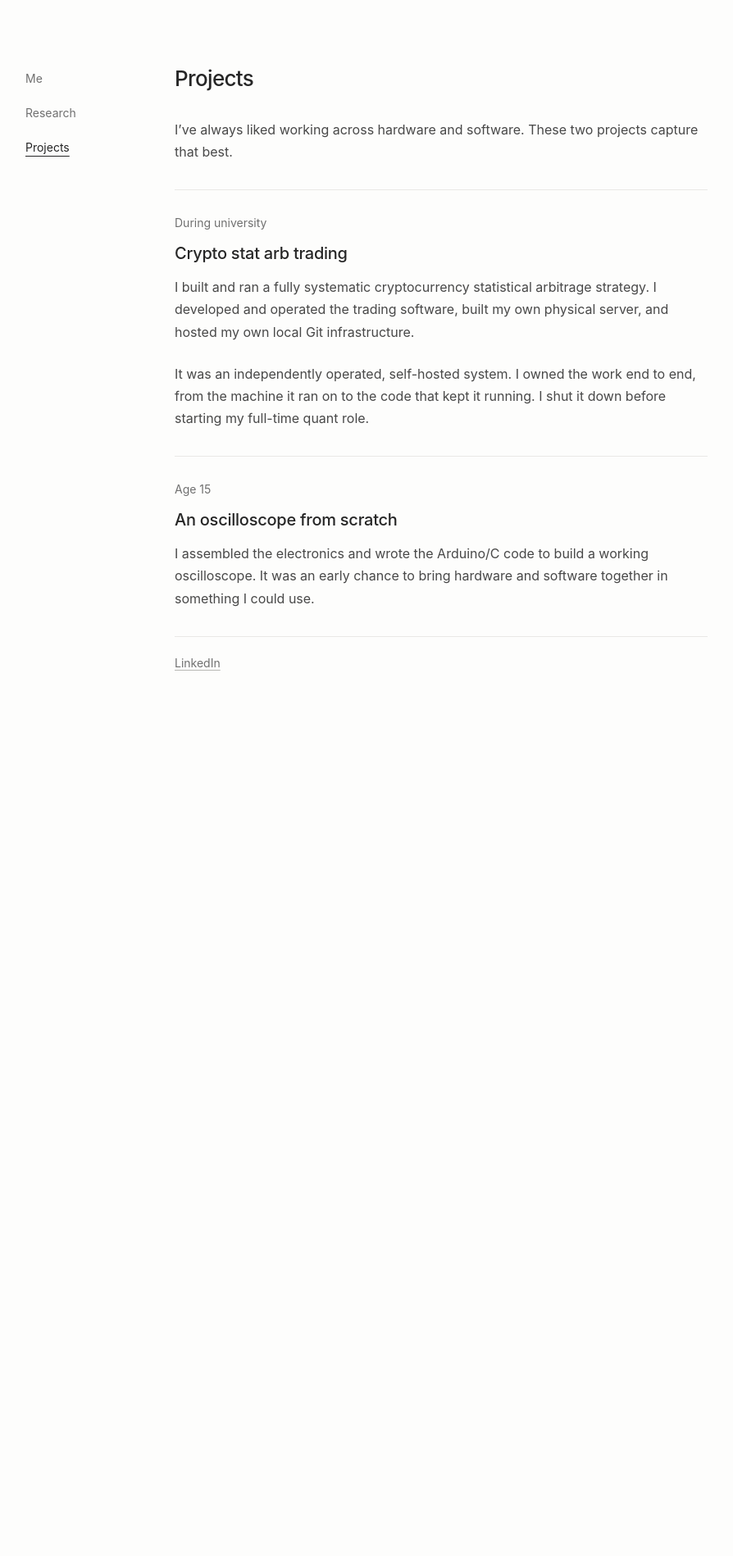
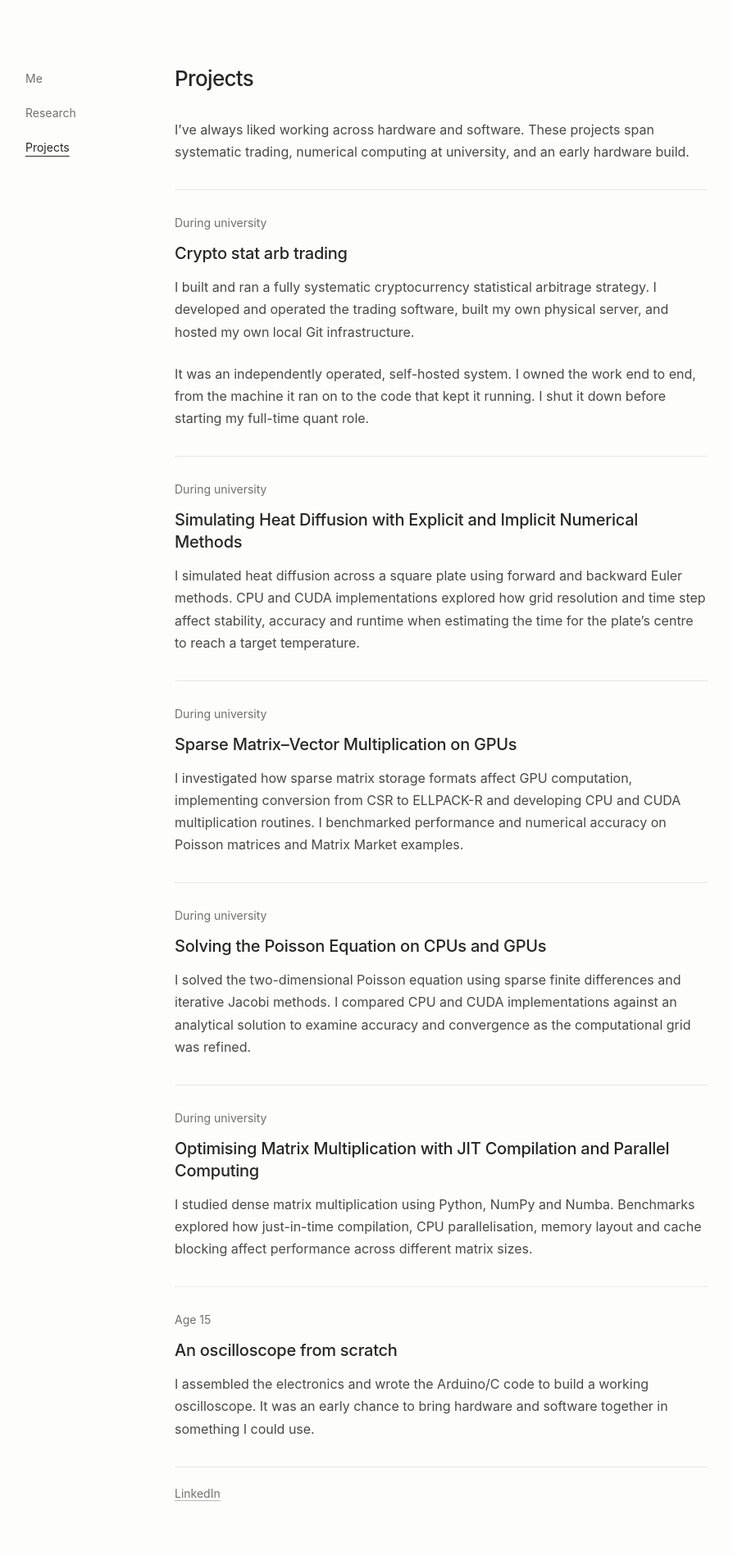
Before and after one commit to AFadhluddin/AFadhluddin.github.io, a Jekyll site: the page built from _pages/projects.html, in a window 1280 px wide. Shown: the whole page at 82% size, without its empty margins (161-1055 px from the left). Built offline with Jekyll 4.4.1, drawn with Linux system fonts in a browser that asks for light colours; before the commit the page ends 900 px from its top, so only the background shows below that.

Commit message:
Add university numerical computing and GPU projects

```diff
--- a/_pages/projects.html
+++ b/_pages/projects.html
@@ -1,15 +1,35 @@
 ---
 title: Projects
 permalink: /projects/
-description: Two independently built projects, from a working oscilloscope at 15 to a self-hosted systematic trading operation.
+description: Projects by Ahmed Fadhluddin, spanning systematic trading, numerical simulation, GPU computing and hardware.
 ---
-<p>I’ve always liked working across hardware and software. These two projects capture that best.</p>
+<p>I’ve always liked working across hardware and software. These projects span systematic trading, numerical computing at university, and an early hardware build.</p>
 <section class="entry" aria-labelledby="trading">
   <p class="status">During university</p>
   <h2 id="trading">Crypto stat arb trading</h2>
   <p>I built and ran a fully systematic cryptocurrency statistical arbitrage strategy. I developed and operated the trading software, built my own physical server, and hosted my own local Git infrastructure.</p>
   <p>It was an independently operated, self-hosted system. I owned the work end to end, from the machine it ran on to the code that kept it running. I shut it down before starting my full-time quant role.</p>
 </section>
+<section class="entry" aria-labelledby="heat-diffusion">
+  <p class="status">During university</p>
+  <h2 id="heat-diffusion">Simulating Heat Diffusion with Explicit and Implicit Numerical Methods</h2>
+  <p>I simulated heat diffusion across a square plate using forward and backward Euler methods. CPU and CUDA implementations explored how grid resolution and time step affect stability, accuracy and runtime when estimating the time for the plate’s centre to reach a target temperature.</p>
+</section>
+<section class="entry" aria-labelledby="sparse-matrix">
+  <p class="status">During university</p>
+  <h2 id="sparse-matrix">Sparse Matrix–Vector Multiplication on GPUs</h2>
+  <p>I investigated how sparse matrix storage formats affect GPU computation, implementing conversion from CSR to ELLPACK-R and developing CPU and CUDA multiplication routines. I benchmarked performance and numerical accuracy on Poisson matrices and Matrix Market examples.</p>
+</section>
+<section class="entry" aria-labelledby="poisson-equation">
+  <p class="status">During university</p>
+  <h2 id="poisson-equation">Solving the Poisson Equation on CPUs and GPUs</h2>
+  <p>I solved the two-dimensional Poisson equation using sparse finite differences and iterative Jacobi methods. I compared CPU and CUDA implementations against an analytical solution to examine accuracy and convergence as the computational grid was refined.</p>
+</section>
+<section class="entry" aria-labelledby="matrix-multiplication">
+  <p class="status">During university</p>
+  <h2 id="matrix-multiplication">Optimising Matrix Multiplication with JIT Compilation and Parallel Computing</h2>
+  <p>I studied dense matrix multiplication using Python, NumPy and Numba. Benchmarks explored how just-in-time compilation, CPU parallelisation, memory layout and cache blocking affect performance across different matrix sizes.</p>
+</section>
 <section class="entry" aria-labelledby="oscilloscope">
   <p class="status">Age 15</p>
   <h2 id="oscilloscope">An oscilloscope from scratch</h2>
```
